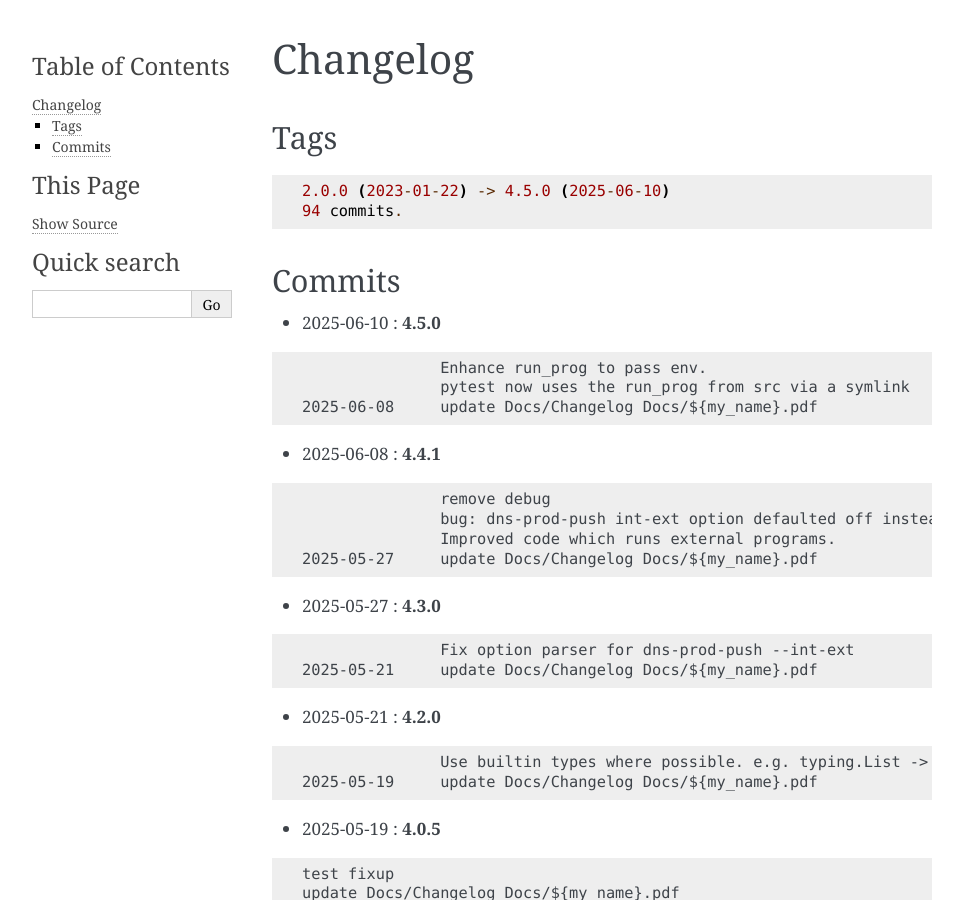
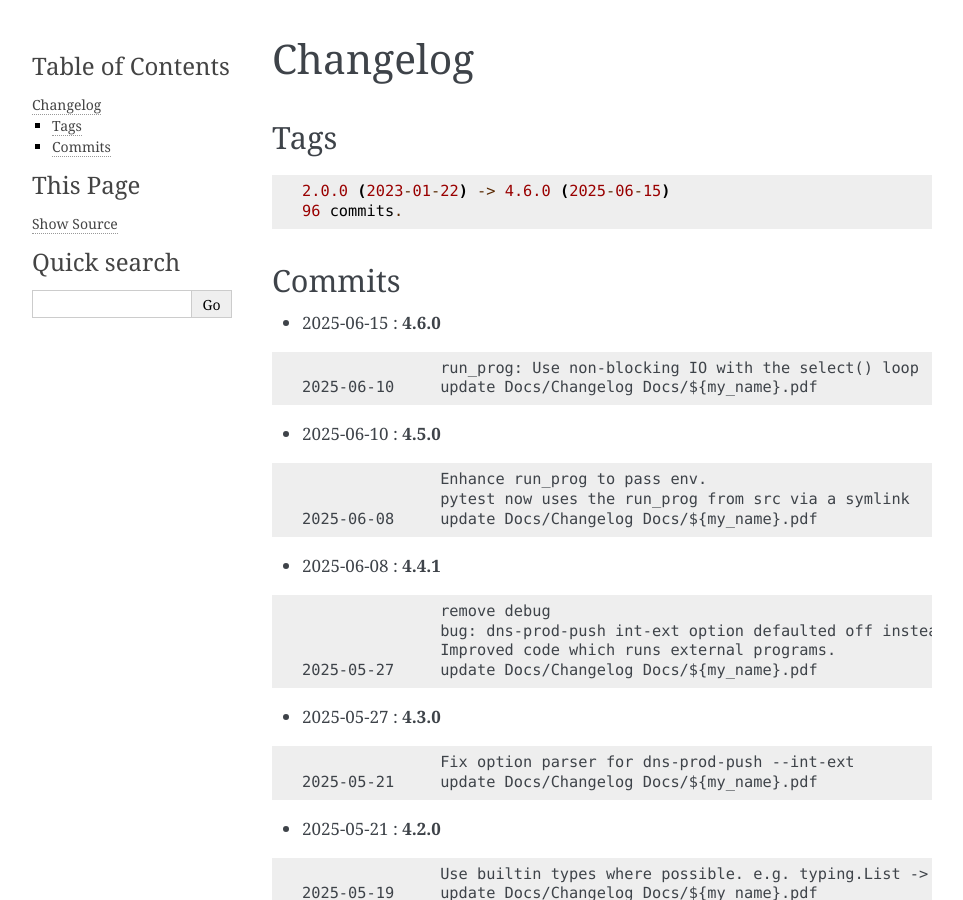
Before and after one commit to gene-git/dns_tools, a Sphinx documentation site: the page built from Docs/Changelog.rst, in a window 1280 px wide and 900 px high. Shown: the whole window, without its empty margins (148-1111 px from the left). Built offline with Sphinx 7.4.7, drawn with Linux system fonts in a browser that asks for light colours; pages that are not in the unit, such as notebooks, are missing from menus.

Commit message:
update Docs/Changelog Docs/${my_name}.pdf

```diff
--- a/Docs/Changelog.rst
+++ b/Docs/Changelog.rst
@@ -7,12 +7,19 @@ Tags
 
 ::
 
-	2.0.0 (2023-01-22) -> 4.5.0 (2025-06-10)
-	94 commits.
+	2.0.0 (2023-01-22) -> 4.6.0 (2025-06-15)
+	96 commits.
 
 Commits
 =======
 
+
+* 2025-06-15  : **4.6.0**
+
+::
+
+                run_prog: Use non-blocking IO with the select() loop
+ 2025-06-10     update Docs/Changelog Docs/${my_name}.pdf
 
 * 2025-06-10  : **4.5.0**
 
```
Also changed, not shown: 2 other files.
